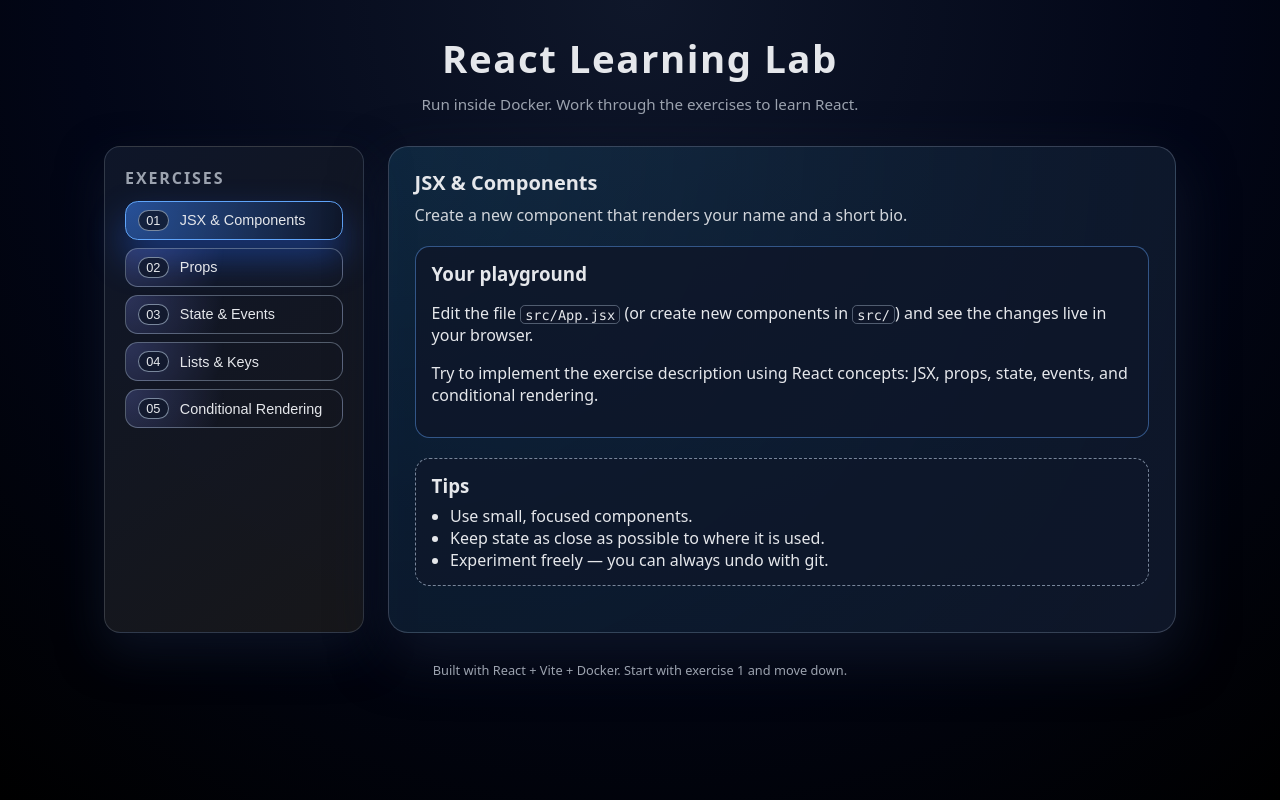
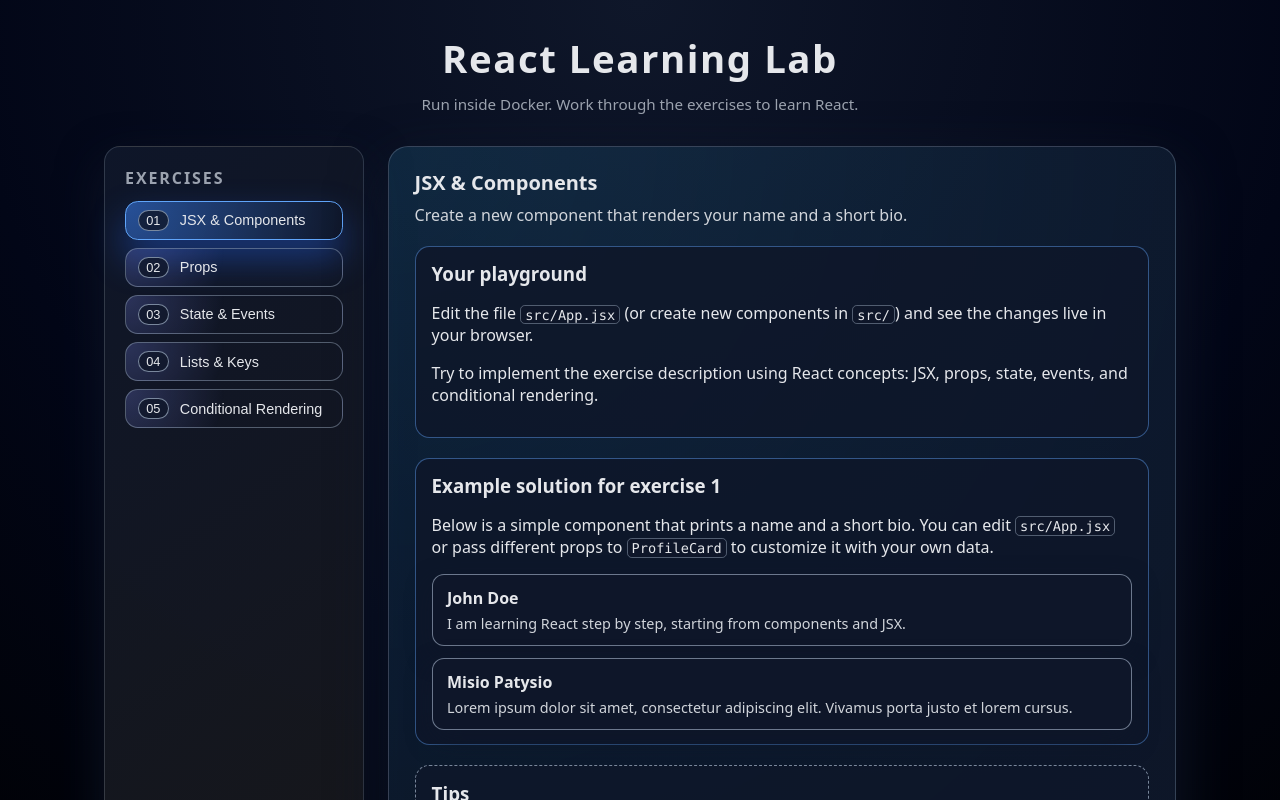
Before and after one commit to michalknioteksoftware/react, a React (Vite) app: page / in a window 1280 px wide. Shown: the top 800 px of the page. Built offline with nearby package versions, Linux system fonts and the light colour scheme.

Commit message:
reusable component ProfileCard

```diff
--- a/src/App.jsx
+++ b/src/App.jsx
@@ -1,4 +1,5 @@
 import { useState } from "react";
+import ProfileCard from "./ProfileCard.jsx";
 
 const exercises = [
   {
@@ -86,6 +87,23 @@
             </p>
           </div>
 
+          <div className="playground">
+            <h3>Example solution for exercise 1</h3>
+            <p>
+              Below is a simple component that prints a name and a short bio. You
+              can edit <code>src/App.jsx</code> or pass different props to{" "}
+              <code>ProfileCard</code> to customize it with your own data.
+            </p>
+            <ProfileCard
+              name="John Doe"
+              bio="I am learning React step by step, starting from components and JSX."
+            />
+            <ProfileCard
+              name="Misio Patysio"
+              bio="Lorem ipsum dolor sit amet, consectetur adipiscing elit. Vivamus porta justo et lorem cursus."
+            />
+          </div>
+
           <div className="tips">
             <h3>Tips</h3>
             <ul>
--- /dev/null
+++ b/src/ProfileCard.jsx
@@ -0,0 +1,10 @@
+function ProfileCard({ name, bio }) {
+  return (
+    <section className="profile-card">
+      <h3>{name}</h3>
+      <p>{bio}</p>
+    </section>
+  );
+}
+
+export default ProfileCard;
--- a/src/styles.css
+++ b/src/styles.css
@@ -173,6 +173,26 @@
   color: #e5e7eb;
 }
 
+.profile-card {
+  margin-top: 0.75rem;
+  padding: 0.75rem 0.9rem;
+  border-radius: 0.75rem;
+  border: 1px solid rgba(148, 163, 184, 0.7);
+  background: rgba(15, 23, 42, 0.9);
+  box-shadow: 0 10px 24px rgba(15, 23, 42, 0.75);
+}
+
+.profile-card h3 {
+  margin: 0 0 0.3rem;
+  font-size: 1rem;
+}
+
+.profile-card p {
+  margin: 0;
+  font-size: 0.9rem;
+  color: #d1d5db;
+}
+
 .footer {
   margin-top: 1.8rem;
   text-align: center;
```
Also changed, not shown: vite.config.mts.
